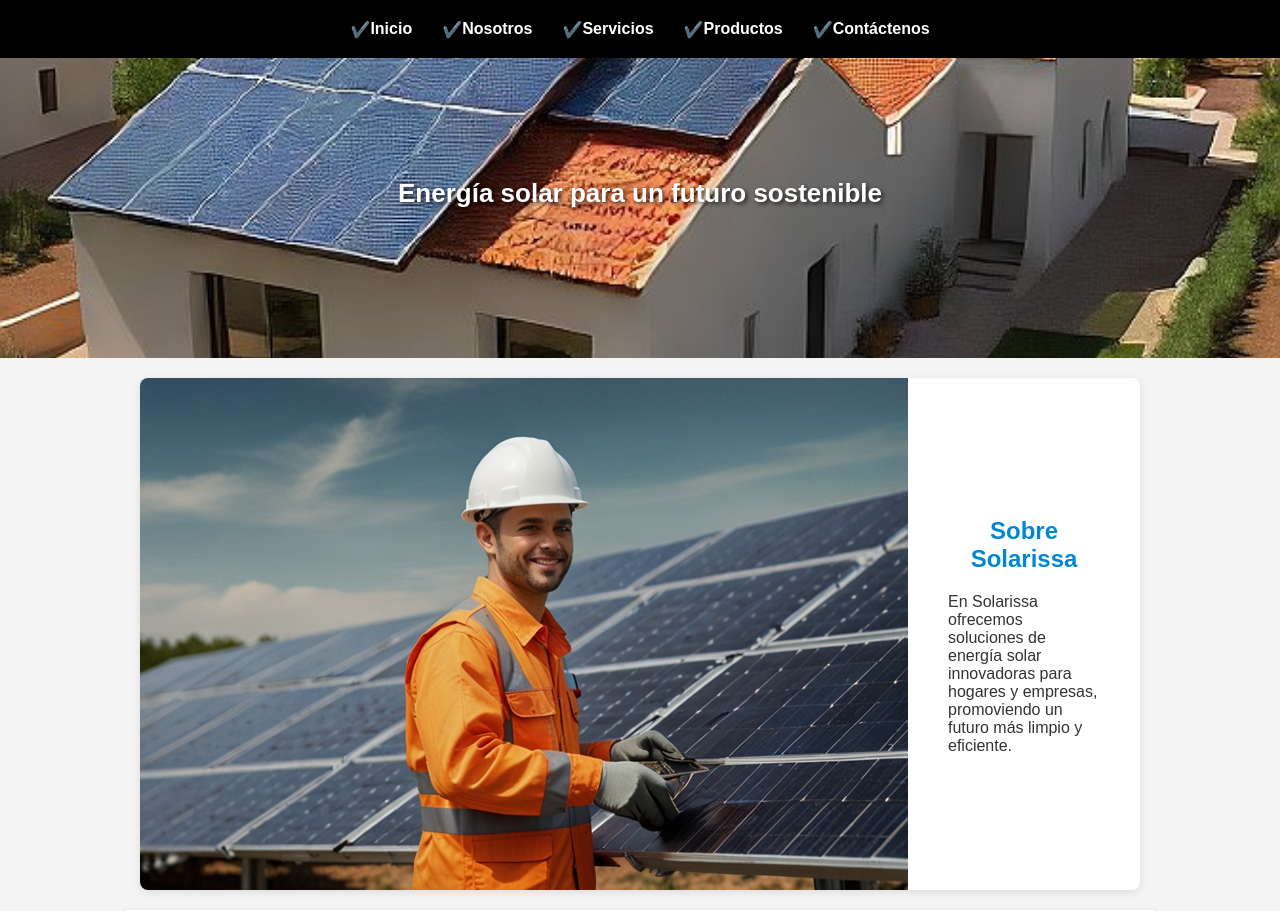
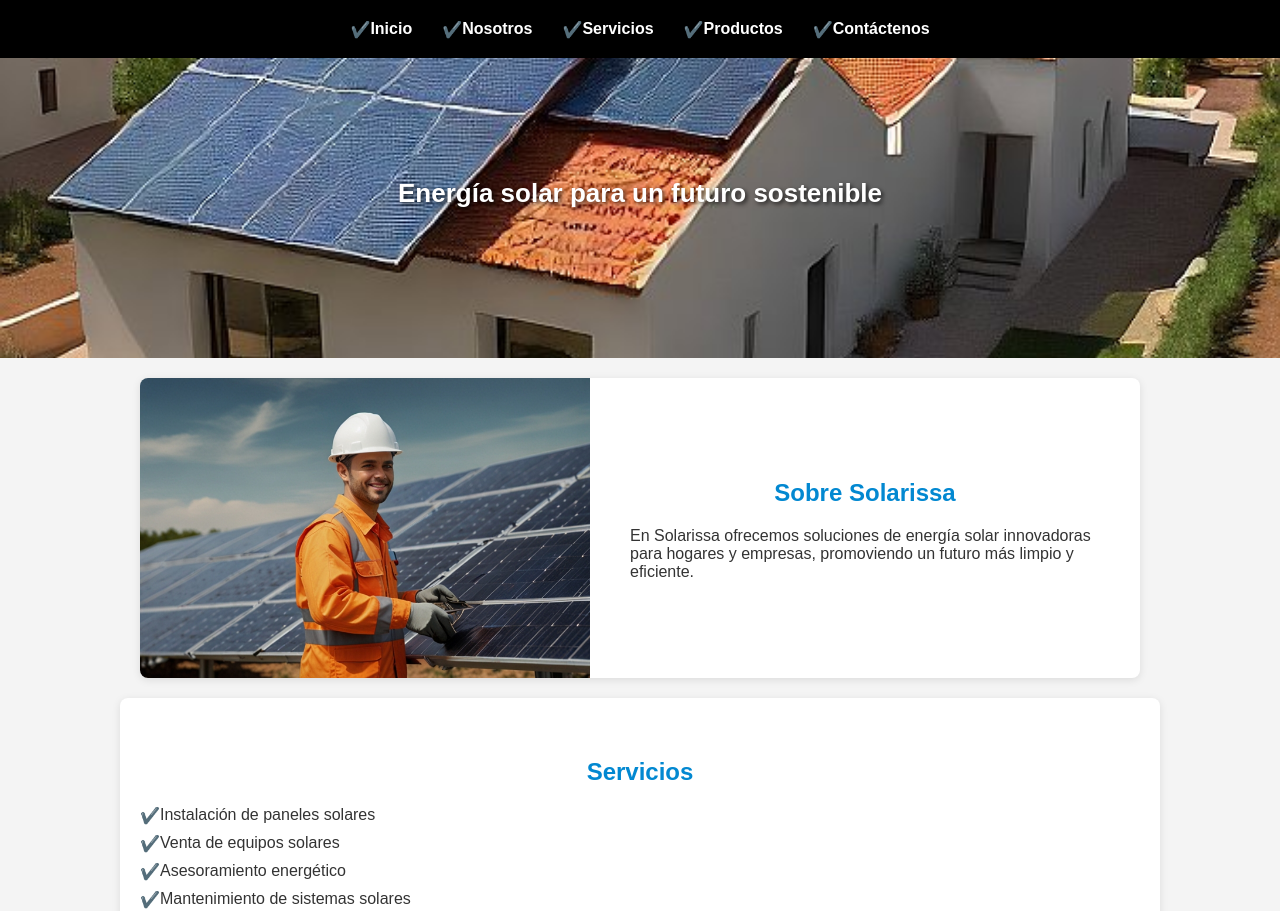
Before and after one commit to ecoempresa/solarissa, a plain HTML site: page index.html in a window 1280 px wide. Shown: the top 911 px of the page. Drawn offline with Linux system fonts and the light colour scheme.

Commit message:
Update styles.css

```diff
--- a/styles.css
+++ b/styles.css
@@ -84,8 +84,10 @@ nav ul li a:hover {
 }
 .nosotros-imagen img {
   width: 100%;
-  height: auto;
+  height: 300px;
+  object-fit: cover;
   display: block;
+
 }
 
 
```
